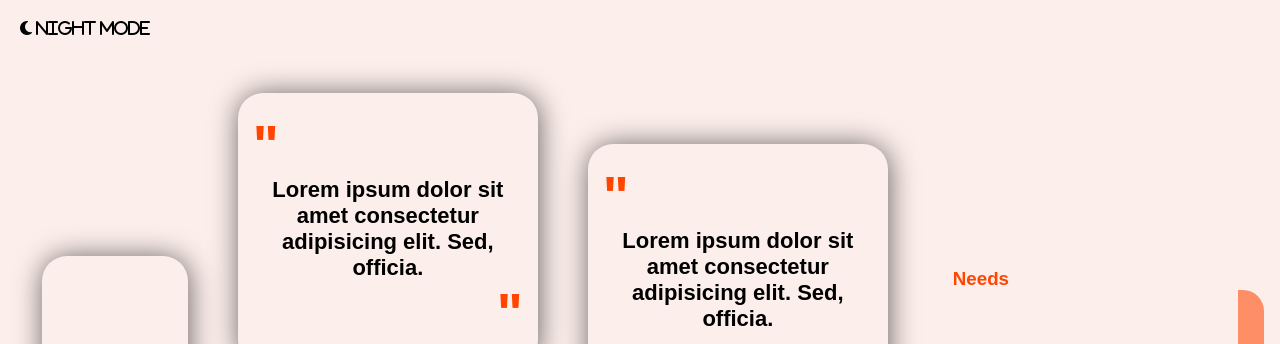
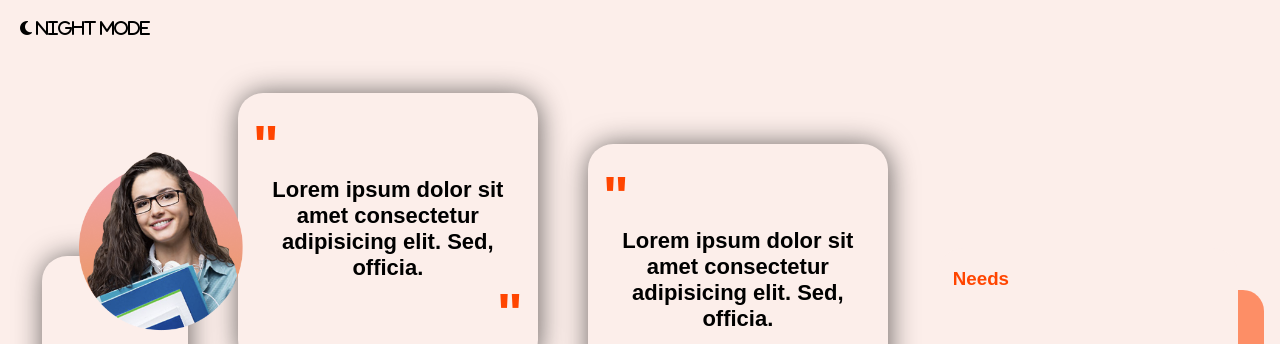
Before and after one commit to FaigGasimli/task11, a plain HTML site: page index.html in a window 1280 px wide. Shown: the top 344 px of the page. Drawn offline with Linux system fonts and the light colour scheme; the site is published under a folder, as on GitHub Pages, so addresses that start at the root find nothing.

Commit message:
first commit

```diff
--- a/index.html
+++ b/index.html
@@ -26,7 +26,7 @@
         <div class="cards">
             <div class="box1">
                 <div class="image">
-                    <img src="/img/Lena.png" alt="">
+                    <img src="./img/Lena.png" alt="">
                 </div>
                 <h1>Jessica</h1>
                 <h5>Middle School <br> Teacher</h5>
```
